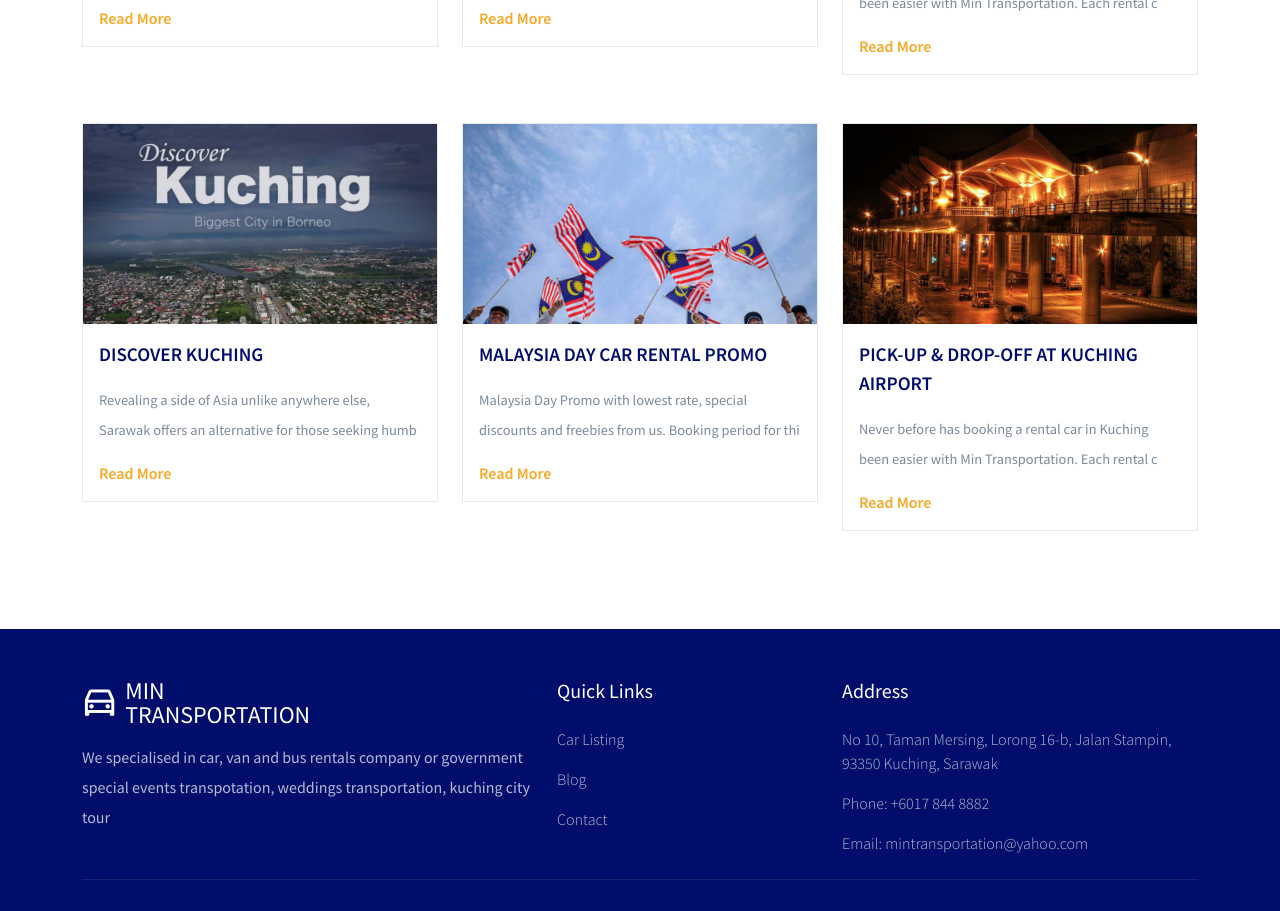
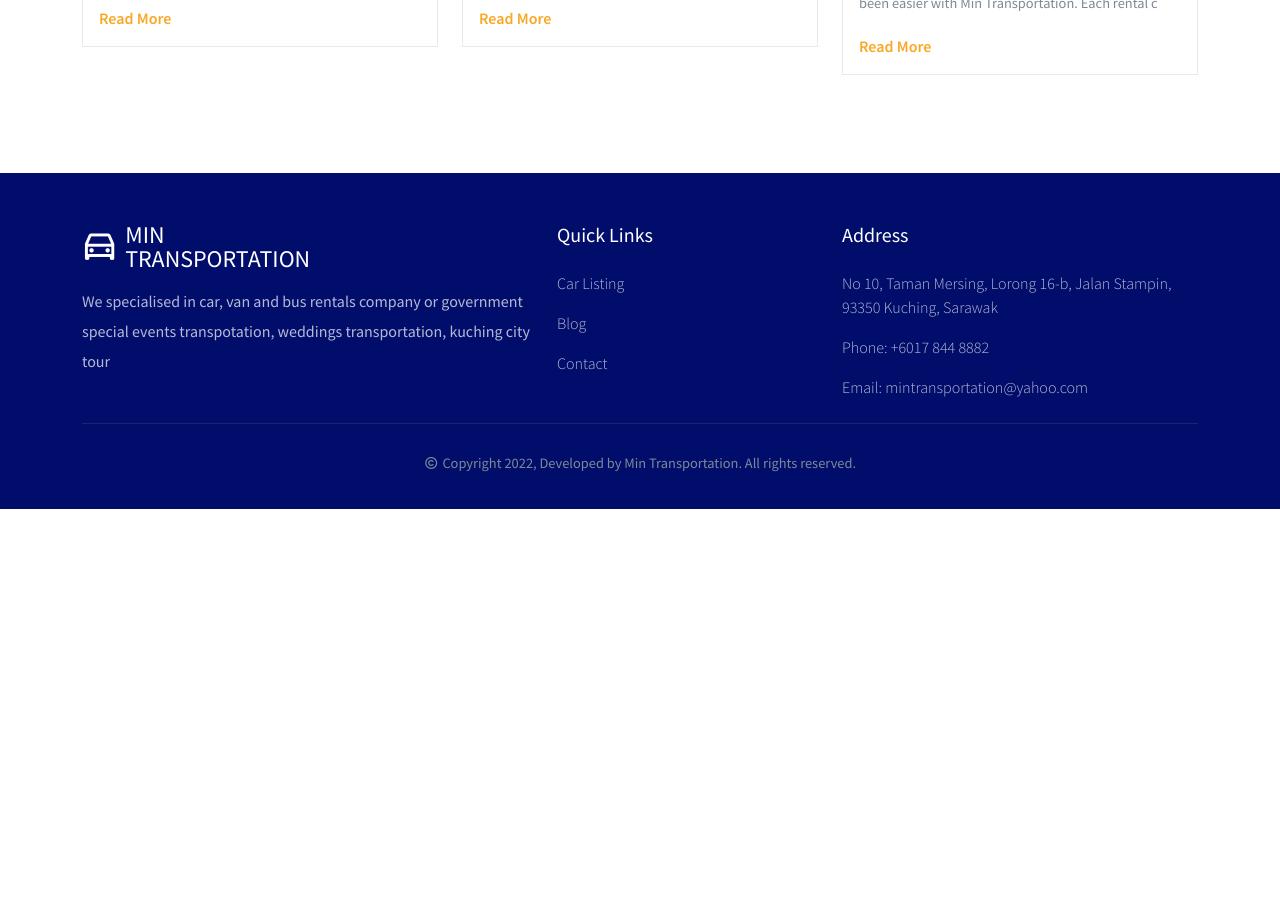
Before and after one commit to hong8955005/rental, a React (Create React App) app: page /blogs in a window 1280 px wide. Shown: the part 840-1751 px from the top of the page. After the commit the page ends 1349 px from the top, so only its background shows below. Built offline with nearby package versions, Linux system fonts and the light colour scheme.

Commit message:
Update Blog.jsx

```diff
--- a/src/pages/Blog.jsx
+++ b/src/pages/Blog.jsx
@@ -12,7 +12,6 @@
         <Container>
           <Row>
             <BlogList />
-            <BlogList />
           </Row>
         </Container>
       </section>
```
